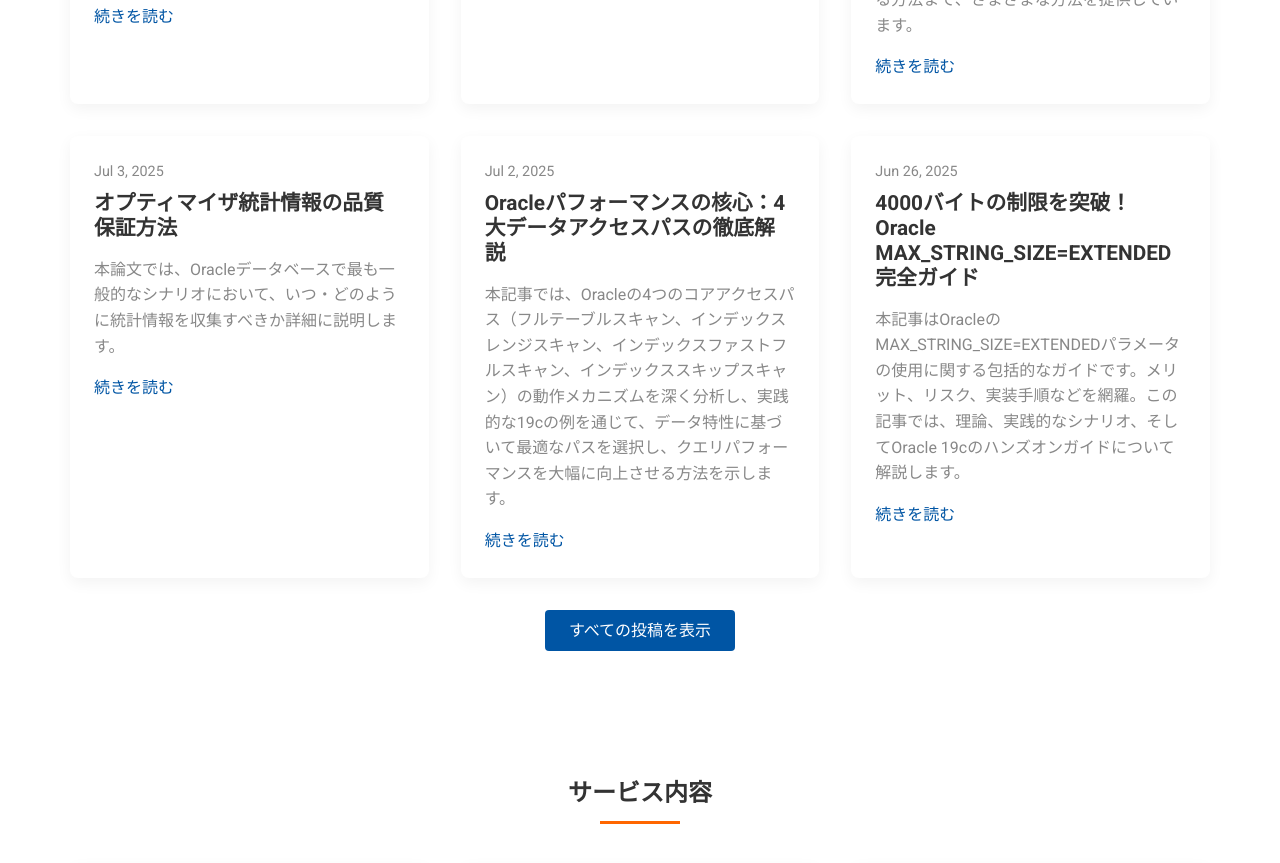
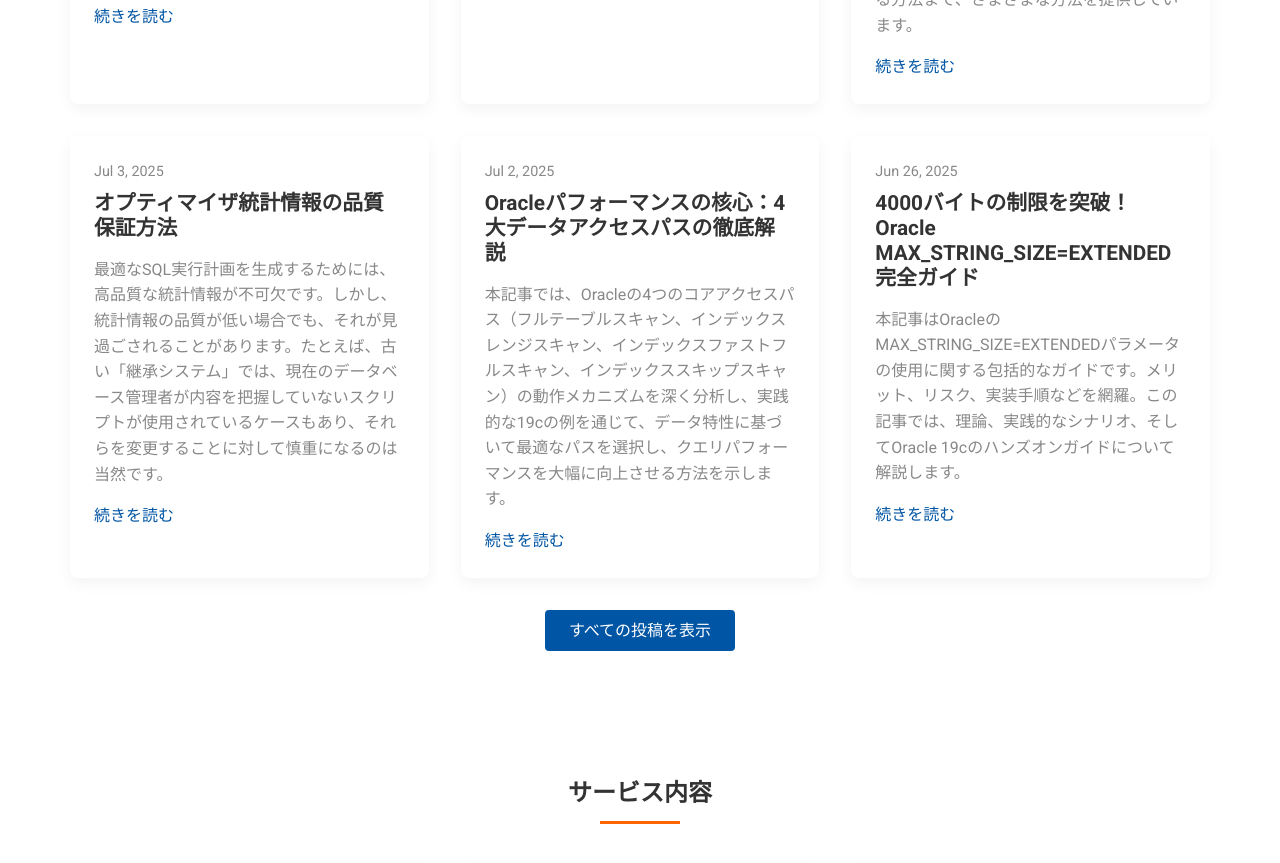
Before and after one commit to goodwaysIT/ja, a Jekyll site: the page built from index.html, in a window 1280 px wide and 900 px high, scrolled down 1179 px. Shown: the top 863 px of the window. Built offline with Jekyll 4.4.1, drawn with Linux system fonts in a browser that asks for light colours.

Commit message:
Update 2025-07-03-Assuring-the-Quality-of-Optimizer-Statistics.md

```diff
--- a/_posts/2025-07-03-Assuring-the-Quality-of-Optimizer-Statistics.md
+++ b/_posts/2025-07-03-Assuring-the-Quality-of-Optimizer-Statistics.md
@@ -1,14 +1,13 @@
 ---
 layout: post
 title: "オプティマイザ統計情報の品質保証方法"
-excerpt: "本論文では、Oracleデータベースで最も一般的なシナリオにおいて、いつ・どのように統計情報を収集すべきか詳細に説明します。"
+excerpt: "最適なSQL実行計画を生成するためには、高品質な統計情報が不可欠です。しかし、統計情報の品質が低い場合でも、それが見過ごされることがあります。たとえば、古い「継承システム」では、現在のデータベース管理者が内容を把握していないスクリプトが使用されているケースもあり、それらを変更することに対して慎重になるのは当然です。"
 date: 2025-07-03 11:00:00 +0800
 categories: [Oracle, Database]
 tags: [Database maintenance, Database deployment,Database optimization, oracle]
 image: /assets/images/posts/Assuring-the-Quality-of-Optimizer-Statistics.jpg
 ---
 
-## オプティマイザ統計情報の品質保証方法
 最適なSQL実行計画を生成するためには、高品質な統計情報が不可欠です。しかし、統計情報の品質が低い場合でも、それが見過ごされることがあります。たとえば、古い「継承システム」では、現在のデータベース管理者が内容を把握していないスクリプトが使用されているケースもあり、それらを変更することに対して慎重になるのは当然です。しかし、Oracleは統計収集機能を継続的に強化しており、最新のベストプラクティスが無視される可能性もあります。
 
 これらの理由から、Oracle Database 18c では「オプティマイザ統計アドバイザ」という機能が導入され、データベース内の統計情報の品質向上を支援します。この診断ツールはデータディクショナリの情報を分析し、統計の品質を評価し、統計情報がどのように収集されているかを調査します。統計の欠如や不適切な統計に関するレポートを生成し、それらの問題を解決するための推奨事項を提示します。
```
